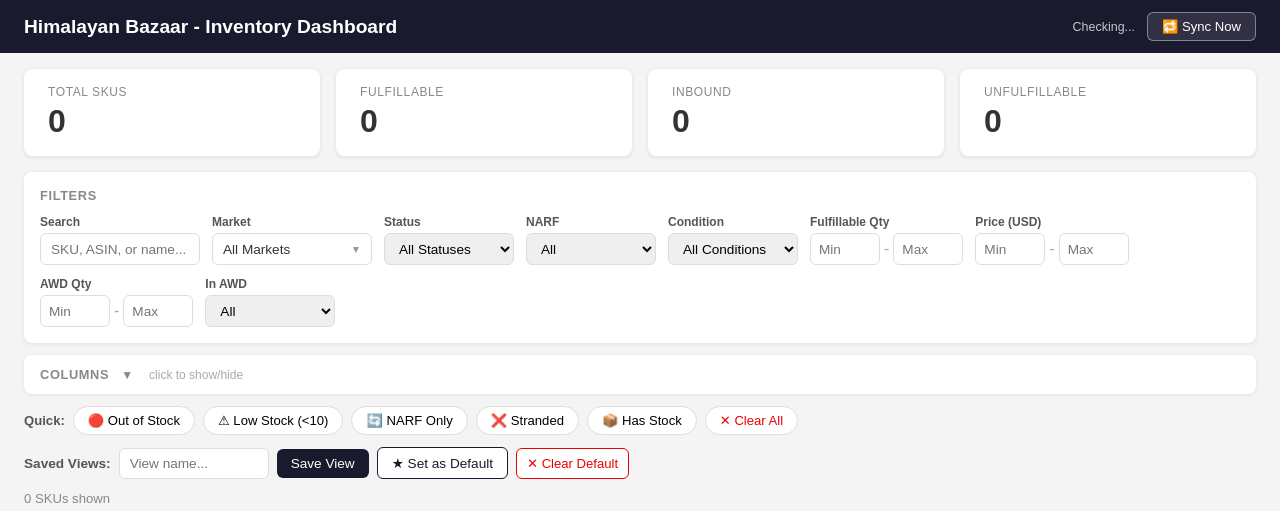
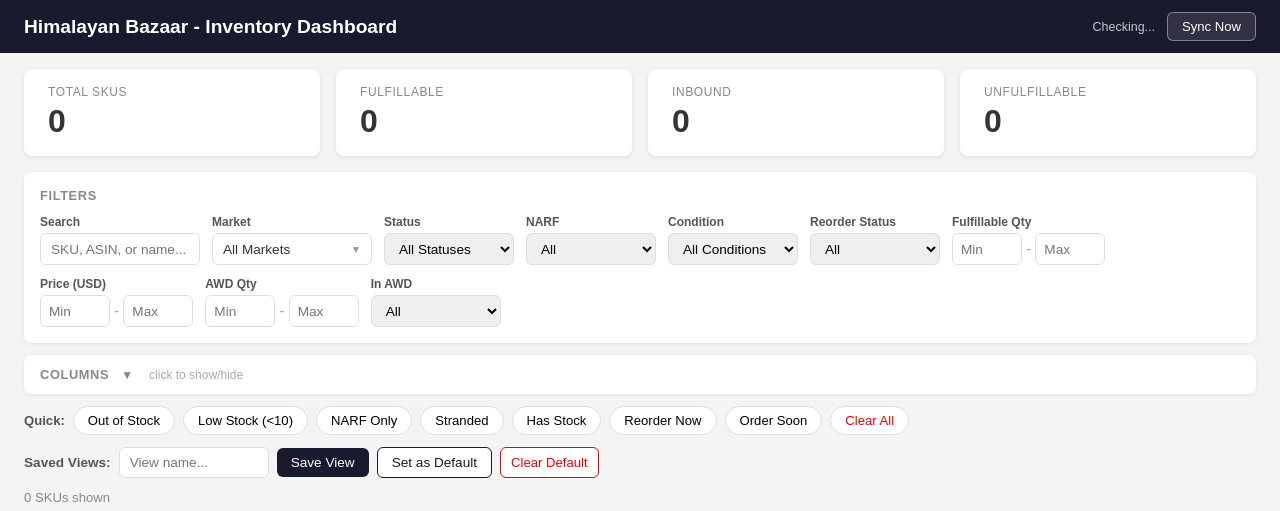
Before and after one commit to robinmrtha/himalayan-bazaar-inventory, a Flask app: page / in a window 1280 px wide. Shown: the top 511 px of the page. Run offline with Flask 3, Linux system fonts and the light colour scheme; data that the repository does not hold is empty.

Commit message:
Update index.html

```diff
--- a/templates/index.html
+++ b/templates/index.html
@@ -167,6 +167,7 @@ td{padding:6px 10px;font-size:0.82rem;border-bottom:1px solid #eee}
     <div class=fg><label>Status</label><select id=fStatus onchange=applyFilters()><option value="">All Statuses</option><option>Active</option><option>Inactive</option><option>Stranded</option></select></div>
     <div class=fg><label>NARF</label><select id=fNarf onchange=applyFilters()><option value="">All</option><option value=narf>NARF only</option><option value=local>Non-NARF only</option></select></div>
     <div class=fg><label>Condition</label><select id=fCondition onchange=applyFilters()><option value="">All Conditions</option><option>New</option><option>NewItem</option><option>Used</option></select></div>
+    <div class=fg><label>Reorder Status</label><select id=fReorder onchange=applyFilters()><option value="">All</option><option value="reorder_now">Reorder Now</option><option value="order_soon">Order Soon</option><option value="healthy">Healthy</option><option value="out_of_stock">Out of Stock</option><option value="no_sales">No Sales</option></select></div>
     <div class=fg-range><label>Fulfillable Qty</label><div class=row><input type=number id=fFulMin placeholder=Min oninput=applyFilters() min=0><span style=color:#aaa>-</span><input type=number id=fFulMax placeholder=Max oninput=applyFilters() min=0></div></div>
     <div class=fg-range><label>Price (USD)</label><div class=row><input type=number id=fPriceMin placeholder=Min oninput=applyFilters() min=0 step=0.01><span style=color:#aaa>-</span><input type=number id=fPriceMax placeholder=Max oninput=applyFilters() min=0 step=0.01></div></div>
     <div class=fg-range><label>AWD Qty</label><div class=row><input type=number id=fAwdMin placeholder=Min oninput=applyFilters() min=0><span style=color:#aaa>-</span><input type=number id=fAwdMax placeholder=Max oninput=applyFilters() min=0></div></div>
@@ -185,20 +186,22 @@ td{padding:6px 10px;font-size:0.82rem;border-bottom:1px solid #eee}
 
 <div class=quick-btns>
   <strong style=font-size:0.82rem;color:#555>Quick:</strong>
-  <button onclick="quickFilter(this,'outofstock')">&#128308; Out of Stock</button>
-  <button onclick="quickFilter(this,'lowstock')">&#9888; Low Stock (&lt;10)</button>
-  <button onclick="quickFilter(this,'narf')">&#128260; NARF Only</button>
-  <button onclick="quickFilter(this,'stranded')">&#10060; Stranded</button>
-  <button onclick="quickFilter(this,'hasstock')">&#128230; Has Stock</button>
-  <button class=btn-clear onclick=clearFilters()>&#10005; Clear All</button>
+  <button onclick="quickFilter(this,'outofstock')">Out of Stock</button>
+  <button onclick="quickFilter(this,'lowstock')">Low Stock (<10)</button>
+  <button onclick="quickFilter(this,'narf')">NARF Only</button>
+  <button onclick="quickFilter(this,'stranded')">Stranded</button>
+  <button onclick="quickFilter(this,'hasstock')">Has Stock</button>
+  <button onclick="quickFilter(this,'reorder_now')">Reorder Now</button>
+  <button onclick="quickFilter(this,'order_soon')">Order Soon</button>
+  <button class=btn-clear onclick=clearFilters()>Clear All</button>
 </div>
 
 <div class=views-bar>
   <strong style=font-size:0.85rem;color:#555>Saved Views:</strong>
   <input id=viewName placeholder="View name...">
   <button class=btn-save onclick=saveView()>Save View</button>
-  <button class=btn-default id=btnSetDefault onclick=setDefaultView()>&#9733; Set as Default</button>
-  <button class=btn-clear-default onclick=clearDefaultView()>&#10005; Clear Default</button>
+  <button class=btn-default id=btnSetDefault onclick=setDefaultView()>Set as Default</button>
+  <button class=btn-clear-default onclick=clearDefaultView()>Clear Default</button>
   <span id=viewButtons></span>
 </div>
 <div class=result-count id=resultCount></div>
@@ -229,7 +232,7 @@ td{padding:6px 10px;font-size:0.82rem;border-bottom:1px solid #eee}
       <th data-col=21 onclick="sortBy(21)">Reorder</th>
     </tr></thead>
     <tbody id=invBody></tbody>
-  </table>
+   </table>
 </div>
 <script>
 var allRows=[], sortCol=-1, sortAsc=true, activeQuick=null;
@@ -269,11 +272,11 @@ function statusBadge(s){
 }
 function reorderBadge(s){
   var map={
-    'reorder_now':  ['#fee2e2','#dc2626','&#128308; Reorder Now'],
-    'order_soon':   ['#fef3c7','#d97706','&#128993; Order Soon'],
-    'healthy':      ['#dcfce7','#16a34a','&#128994; Healthy'],
-    'out_of_stock': ['#f3f4f6','#6b7280','&#9899; Out of Stock'],
-    'no_sales':     ['#f3f4f6','#9ca3af','&mdash; No Sales']
+    'reorder_now':  ['#fee2e2','#dc2626','Reorder Now'],
+    'order_soon':   ['#fef3c7','#d97706','Order Soon'],
+    'healthy':      ['#dcfce7','#16a34a','Healthy'],
+    'out_of_stock': ['#f3f4f6','#6b7280','Out of Stock'],
+    'no_sales':     ['#f3f4f6','#9ca3af','No Sales']
   };
   if(!s||!map[s]) return '';
   return '<span style="background:'+map[s][0]+';color:'+map[s][1]+';padding:2px 6px;border-radius:8px;font-size:0.72rem;font-weight:bold;white-space:nowrap">'+map[s][2]+'</span>';
@@ -351,7 +354,6 @@ function toggleMsd(){
   dd.classList.toggle('open',!open);
   btn.classList.toggle('active',!open);
   if(!open){
-    // close on outside click
     setTimeout(function(){
       document.addEventListener('click',closeMsdOutside,{once:true});
     },0);
@@ -416,27 +418,27 @@ function renderTable(rows){
     if(isNarf) tr.style.opacity='0.6';
     var price=arr[12]>0?'$'+arr[12].toFixed(2):'';
     tr.innerHTML=
-      '<td>'+arr[0]+'</td>'
-      +'<td>'+marketBadge(arr[1],isNarf)+'</td>'
-      +'<td>'+arr[2]+'</td>'
-      +'<td>'+arr[3]+'</td>'
-      +'<td>'+arr[4]+'</td>'
-      +'<td>'+statusBadge(arr[5])+'</td>'
-      +'<td>'+arr[6]+'</td>'
-      +'<td>'+arr[7]+'</td>'
-      +'<td>'+arr[8]+'</td>'
-      +'<td>'+arr[9]+'</td>'
-      +'<td>'+arr[10]+'</td>'
-      +'<td>'+arr[11]+'</td>'
-      +'<td>'+price+'</td>'
-      +'<td>'+(arr[14]>0?arr[14]:'')+'</td>'
-      +'<td>'+(arr[15]>0?arr[15]:'')+'</td>'
-      +'<td>'+(arr[16]>0?arr[16]:'')+'</td>'
-      +'<td>'+(arr[17]>0?arr[17]:'')+'</td>'
-      +'<td>'+(arr[18]>0?arr[18]:'')+'</td>'
-      +'<td>'+(arr[19]>0?arr[19].toFixed(1)+'/d':'')+'</td>'
-      +'<td>'+(arr[20]>0&&arr[20]<9999?arr[20]:'')+'</td>'
-      +'<td>'+reorderBadge(arr[21])+'</td>';
+      '<td>'+arr[0]+'</td>'+
+      '<td>'+marketBadge(arr[1],isNarf)+'</td>'+
+      '<td>'+arr[2]+'</td>'+
+      '<td>'+arr[3]+'</td>'+
+      '<td>'+arr[4]+'</td>'+
+      '<td>'+statusBadge(arr[5])+'</td>'+
+      '<td>'+arr[6]+'</td>'+
+      '<td>'+arr[7]+'</td>'+
+      '<td>'+arr[8]+'</td>'+
+      '<td>'+arr[9]+'</td>'+
+      '<td>'+arr[10]+'</td>'+
+      '<td>'+arr[11]+'</td>'+
+      '<td>'+price+'</td>'+
+      '<td>'+(arr[14]>0?arr[14]:'')+'</td>'+
+      '<td>'+(arr[15]>0?arr[15]:'')+'</td>'+
+      '<td>'+(arr[16]>0?arr[16]:'')+'</td>'+
+      '<td>'+(arr[17]>0?arr[17]:'')+'</td>'+
+      '<td>'+(arr[18]>0?arr[18]:'')+'</td>'+
+      '<td>'+(arr[19]>0?arr[19].toFixed(1)+'/d':'')+'</td>'+
+      '<td>'+(arr[20]>0&&arr[20]<9999?arr[20]:'')+'</td>'+
+      '<td>'+reorderBadge(arr[21])+'</td>';
     tbody.appendChild(tr);
   });
   document.getElementById('resultCount').textContent=rows.length+' SKUs shown';
@@ -450,6 +452,7 @@ function applyFilters(){
   var status=document.getElementById('fStatus').value.toLowerCase();
   var narf=document.getElementById('fNarf').value;
   var condition=document.getElementById('fCondition').value.toLowerCase();
+  var reorder=document.getElementById('fReorder').value;
   var fulMin=document.getElementById('fFulMin').value;
   var fulMax=document.getElementById('fFulMax').value;
   var priceMin=document.getElementById('fPriceMin').value;
@@ -463,10 +466,11 @@ function applyFilters(){
     if(narf==='narf'&&!r.is_narf) return false;
     if(narf==='local'&&r.is_narf) return false;
     if(condition&&(r.condition||'').toLowerCase()!==condition) return false;
+    if(reorder&&(r.reorder_status||'')!==reorder) return false;
     var ful=si(r.fulfillable);
     if(fulMin!==''&&ful<parseInt(fulMin)) return false;
     if(fulMax!==''&&ful>parseInt(fulMax)) return false;
-    var price=sf(r.price);
+        var price=sf(r.price);
     if(priceMin!==''&&price<parseFloat(priceMin)) return false;
     if(priceMax!==''&&price>parseFloat(priceMax)) return false;
     var awd=si(r.awd_quantity);
@@ -505,12 +509,14 @@ function quickFilter(btn,type){
   else if(type==='narf'){document.getElementById('fNarf').value='narf';}
   else if(type==='stranded'){document.getElementById('fStatus').value='Stranded';}
   else if(type==='hasstock'){document.getElementById('fFulMin').value=1;}
+  else if(type==='reorder_now'){document.getElementById('fReorder').value='reorder_now';}
+  else if(type==='order_soon'){document.getElementById('fReorder').value='order_soon';}
   applyFilters();
 }
 function clearFilters(resetQuick){
   if(resetQuick===undefined) resetQuick=true;
   ['fSearch','fFulMin','fFulMax','fPriceMin','fPriceMax','fAwdMin','fAwdMax'].forEach(function(id){document.getElementById(id).value='';});
-  ['fStatus','fNarf','fCondition','fAwdOnly'].forEach(function(id){document.getElementById(id).value='';});
+  ['fStatus','fNarf','fCondition','fAwdOnly','fReorder'].forEach(function(id){document.getElementById(id).value='';});
   clearMarkets();
   if(resetQuick){activeQuick=null;document.querySelectorAll('.quick-btns button').forEach(function(b){b.classList.remove('active')});}
   applyFilters();
@@ -523,6 +529,7 @@ function getCurrentState(){
     status:document.getElementById('fStatus').value,
     narf:document.getElementById('fNarf').value,
     condition:document.getElementById('fCondition').value,
+    reorder:document.getElementById('fReorder').value,
     search:document.getElementById('fSearch').value,
     fulMin:document.getElementById('fFulMin').value,
     fulMax:document.getElementById('fFulMax').value,
@@ -539,8 +546,8 @@ function setDefaultView(){
   localStorage.setItem('hbz_default',JSON.stringify(state));
   var btn=document.getElementById('btnSetDefault');
   btn.classList.add('active');
-  btn.textContent='★ Default Saved!';
-  setTimeout(function(){btn.textContent='★ Set as Default';},2000);
+  btn.textContent='Default Saved!';
+  setTimeout(function(){btn.textContent='Set as Default';},2000);
 }
 function clearDefaultView(){
   localStorage.removeItem('hbz_default');
@@ -556,6 +563,7 @@ function applyDefaultView(){
     document.getElementById('fStatus').value=s.status||'';
     document.getElementById('fNarf').value=s.narf||'';
     document.getElementById('fCondition').value=s.condition||'';
+    document.getElementById('fReorder').value=s.reorder||'';
     document.getElementById('fSearch').value=s.search||'';
     document.getElementById('fFulMin').value=s.fulMin||'';
     document.getElementById('fFulMax').value=s.fulMax||'';
@@ -592,6 +600,7 @@ function loadView(v){
   document.getElementById('fStatus').value=f.status||'';
   document.getElementById('fNarf').value=f.narf||'';
   document.getElementById('fCondition').value=f.condition||'';
+  document.getElementById('fReorder').value=f.reorder||'';
   document.getElementById('fFulMin').value=f.fulMin||'';
   document.getElementById('fFulMax').value=f.fulMax||'';
   document.getElementById('fPriceMin').value=f.priceMin||'';
@@ -628,14 +637,14 @@ async function checkSyncStatus(){
     var btn=document.getElementById('btnSync');
     if(s.running){
       info.className='sync-info running';
-      info.innerHTML='<span class=spin>&#9696;</span> Syncing...';
+      info.innerHTML='<span class=spin></span> Syncing...';
       btn.disabled=true;btn.textContent='Syncing...';
       if(!_syncPoll)_syncPoll=setInterval(checkSyncStatus,5000);
     }else{
       if(_syncPoll){clearInterval(_syncPoll);_syncPoll=null;}
-      btn.disabled=false;btn.innerHTML='&#128257; Sync Now';
+      btn.disabled=false;btn.innerHTML='Sync Now';
       info.className='sync-info';
-      if(s.last_error){info.innerHTML='&#10060; '+s.last_error.substring(0,60);}
+      if(s.last_error){info.innerHTML='Error: '+s.last_error.substring(0,60);}
       else if(s.last_finished){info.textContent='Last synced: '+new Date(s.last_finished).toLocaleString();loadInventory();}
     }
   }catch(e){}
@@ -647,8 +656,8 @@ async function triggerSync(){
     var r=await fetch('/api/sync-now',{method:'POST'});
     var j=await r.json();
     if(j.ok){if(!_syncPoll)_syncPoll=setInterval(checkSyncStatus,5000);checkSyncStatus();}
-    else{alert(j.msg);btn.disabled=false;btn.innerHTML='&#128257; Sync Now';}
-  }catch(e){alert('Could not start sync');btn.disabled=false;btn.innerHTML='&#128257; Sync Now';}
+    else{alert(j.msg);btn.disabled=false;btn.innerHTML='Sync Now';}
+  }catch(e){alert('Could not start sync');btn.disabled=false;btn.innerHTML='Sync Now';}
 }
 async function loadInventory(){
   var res=await fetch('/api/inventory');
```
